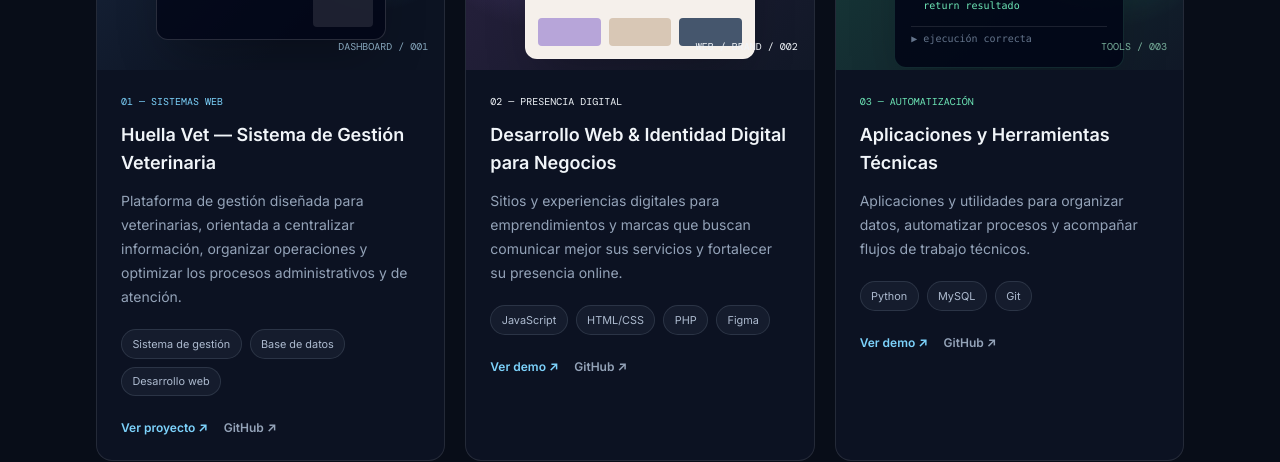
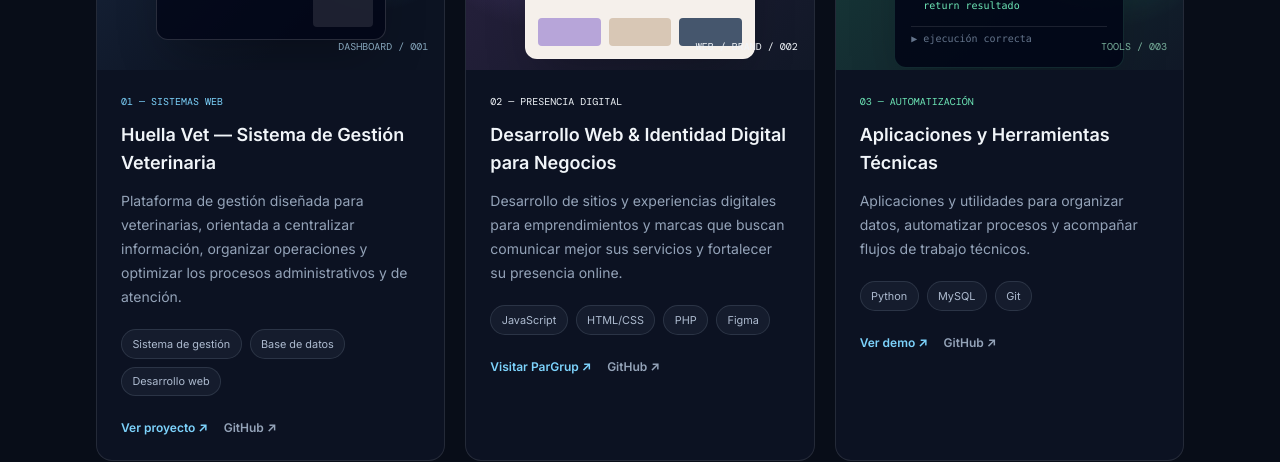
Before and after one commit to SilviiLLG/Portafolio-Silvina-Laino, a plain HTML site: page index.html in a window 1280 px wide. Shown: the part 1857-2319 px from the top of the page. Drawn offline with nearby package versions, Linux system fonts and the light colour scheme.

Commit message:
Revise project details and update links
Updated project description and links in index.html.

```diff
--- a/index.html
+++ b/index.html
@@ -241,13 +241,41 @@
             </div>
             <span class="absolute bottom-4 right-4 mono text-[10px] text-violet-200/70">WEB / BRAND / 002</span>
           </div>
-          <div class="p-6">
-            <p class="mono text-[10px] text-violet-300">02 — PRESENCIA DIGITAL</p>
-            <h3 class="mt-3 text-lg font-semibold">Desarrollo Web & Identidad Digital para Negocios</h3>
-            <p class="muted mt-3 min-h-[72px] text-sm leading-6 text-slate-400">Sitios y experiencias digitales para emprendimientos y marcas que buscan comunicar mejor sus servicios y fortalecer su presencia online.</p>
-            <div class="mt-5 flex flex-wrap gap-2"><span class="tech">JavaScript</span><span class="tech">HTML/CSS</span><span class="tech">PHP</span><span class="tech">Figma</span></div>
-            <div class="mt-6 flex gap-4 text-xs font-semibold"><a class="focus-ring rounded text-sky-300 hover:text-sky-200" href="#contacto">Ver demo ↗</a><a class="focus-ring rounded text-slate-400 hover:text-white" href="https://github.com/SilviiLLG" target="_blank" rel="noopener noreferrer">GitHub ↗</a></div>
-          </div>
+
+<div class="p-6">
+  <p class="mono text-[10px] text-violet-300">02 — PRESENCIA DIGITAL</p>
+
+  <h3 class="mt-3 text-lg font-semibold">
+    Desarrollo Web & Identidad Digital para Negocios
+  </h3>
+
+  <p class="muted mt-3 min-h-[72px] text-sm leading-6 text-slate-400">
+    Desarrollo de sitios y experiencias digitales para emprendimientos y marcas que buscan comunicar mejor sus servicios y fortalecer su presencia online.
+  </p>
+
+  <div class="mt-5 flex flex-wrap gap-2">
+    <span class="tech">JavaScript</span>
+    <span class="tech">HTML/CSS</span>
+    <span class="tech">PHP</span>
+    <span class="tech">Figma</span>
+  </div>
+
+  <div class="mt-6 flex gap-4 text-xs font-semibold">
+    <a class="focus-ring rounded text-sky-300 hover:text-sky-200"
+       href="https://share.google/lcjtqJYFTX3x3VUlw"
+       target="_blank"
+       rel="noopener noreferrer">
+       Visitar ParGrup ↗
+    </a>
+
+    <a class="focus-ring rounded text-slate-400 hover:text-white"
+       href="https://github.com/SilviiLLG"
+       target="_blank"
+       rel="noopener noreferrer">
+       GitHub ↗
+    </a>
+  </div>
+</div>
         </article>
 
         <!-- Proyecto 3 -->
```
